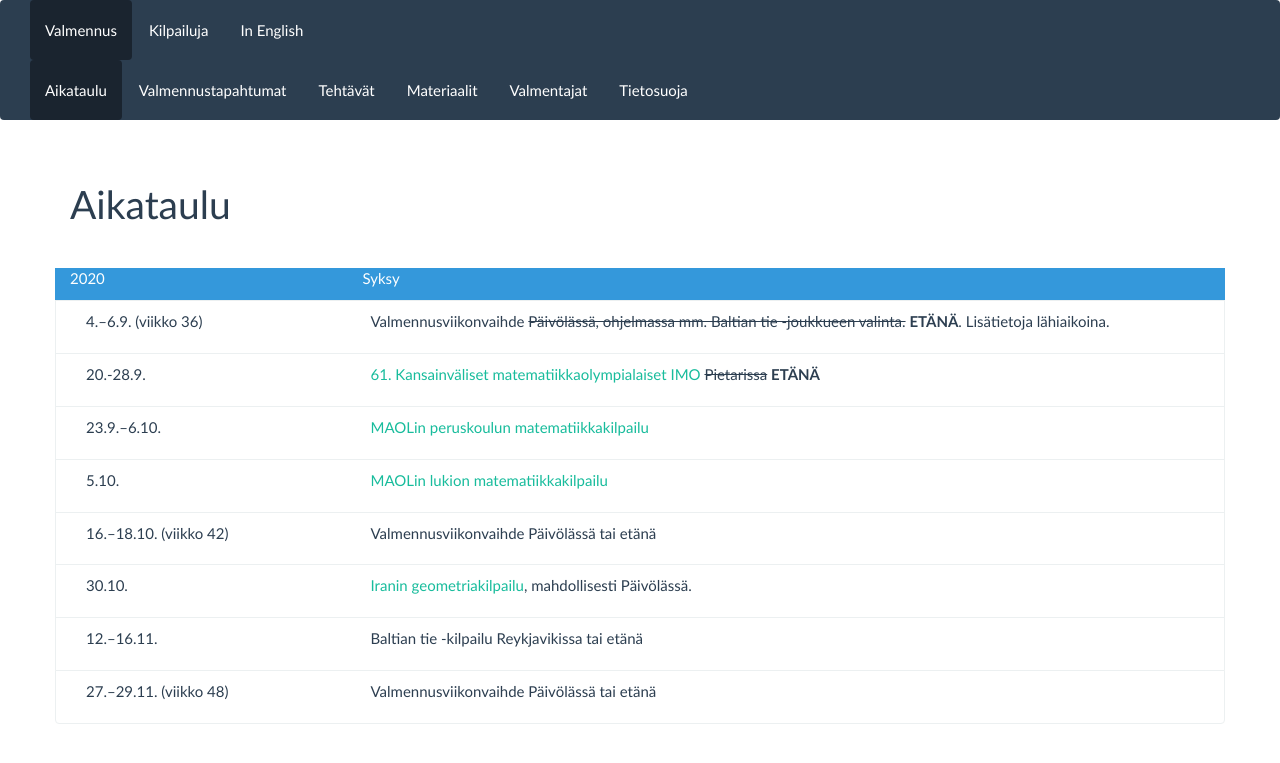
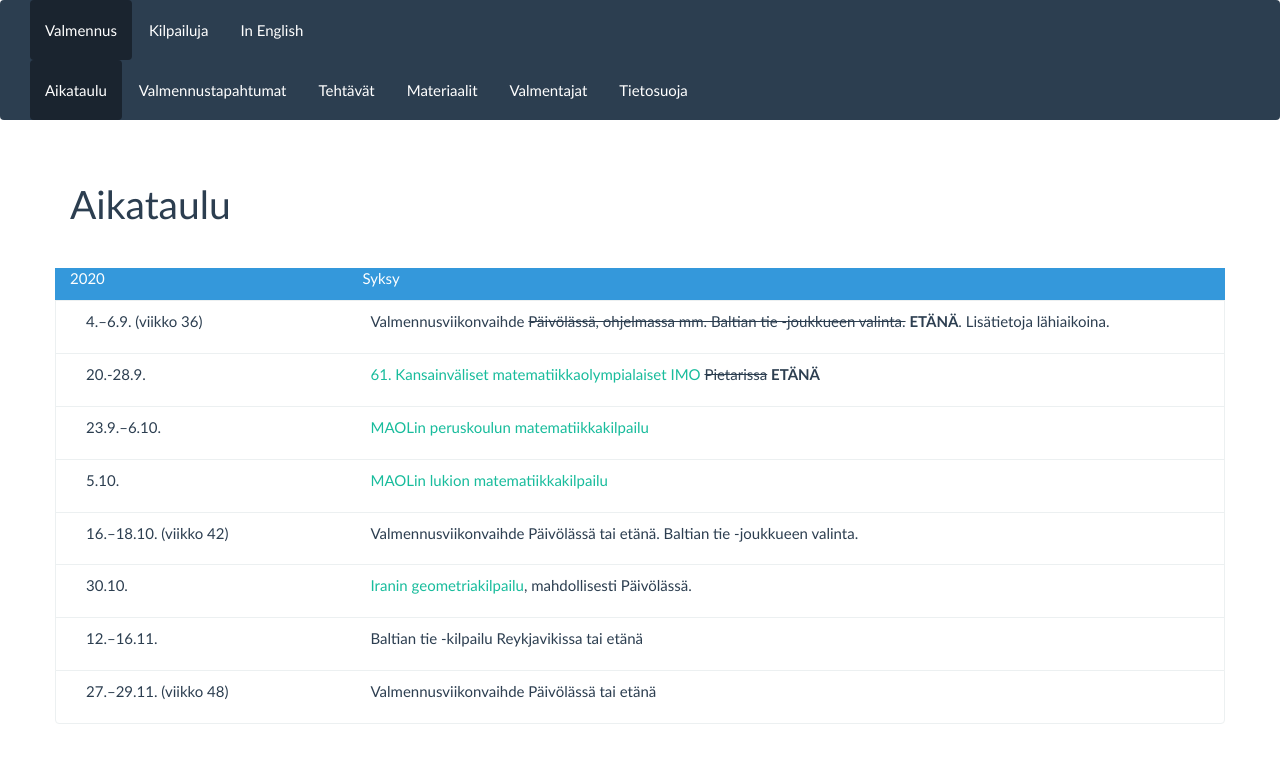
Before and after one commit to matematiikkakilpailut/matematiikkakilpailut.github.io, a Jekyll site: the page built from aikataulu/index.md, in a window 1280 px wide. Shown: the top 763 px of the page. Built offline with Jekyll 4.4.1, drawn with Linux system fonts in a browser that asks for light colours.

Commit message:
Added info about selecting Baltic Way team on week 42 / 2020.

```diff
--- a/aikataulu/index.md
+++ b/aikataulu/index.md
@@ -16,7 +16,7 @@ aikataulu:
   - pvm: "5.10."
     tapahtuma: "[MAOLin lukion matematiikka&shy;kilpailu](https://maol.fi/neljan-tieteen-kisat/)"
   - pvm: "16.&ndash;18.10. (viikko 42)"
-    tapahtuma: "Valmennus&shy;viikonvaihde Päivölässä tai etänä"
+    tapahtuma: "Valmennus&shy;viikonvaihde Päivölässä tai etänä. Baltian tie -joukkueen valinta."
   - pvm: "30.10."
     tapahtuma: "[Iranin geometria&shy;kilpailu](https://igo-official.ir/), mahdollisesti Päivölässä."
   - pvm: "12.&ndash;16.11."
```
